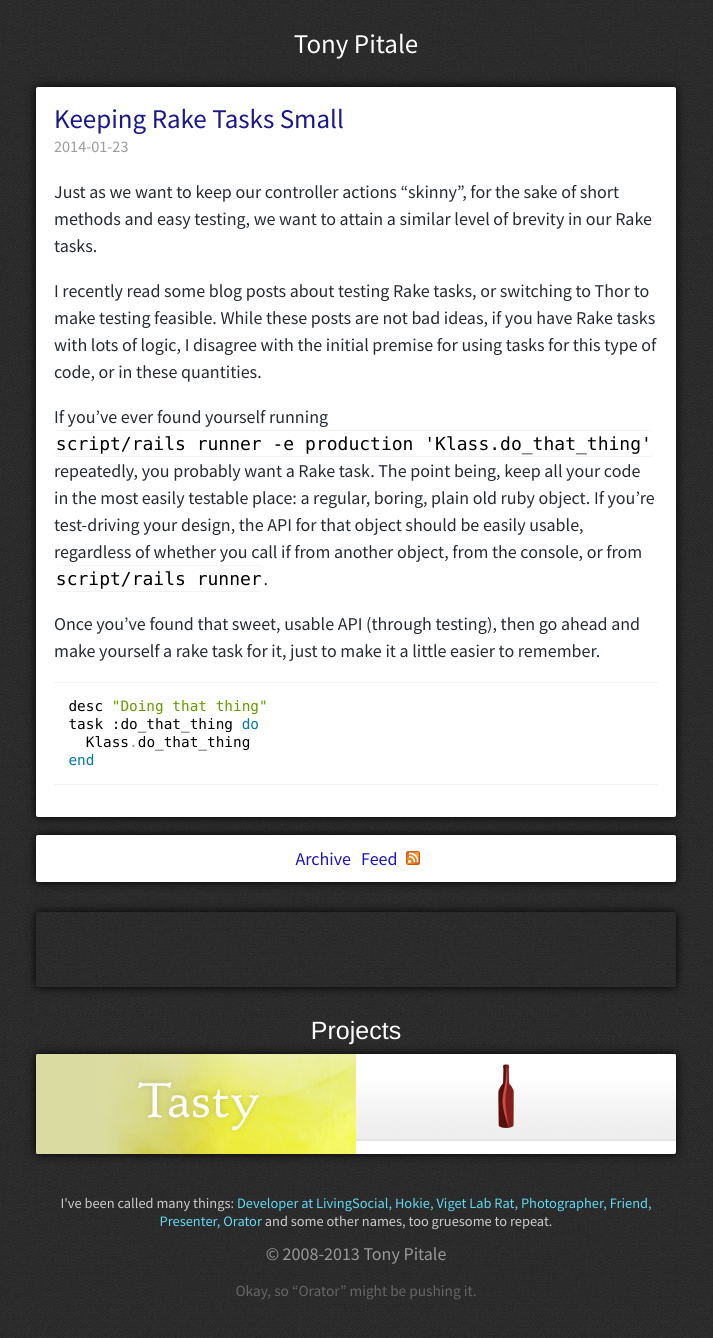
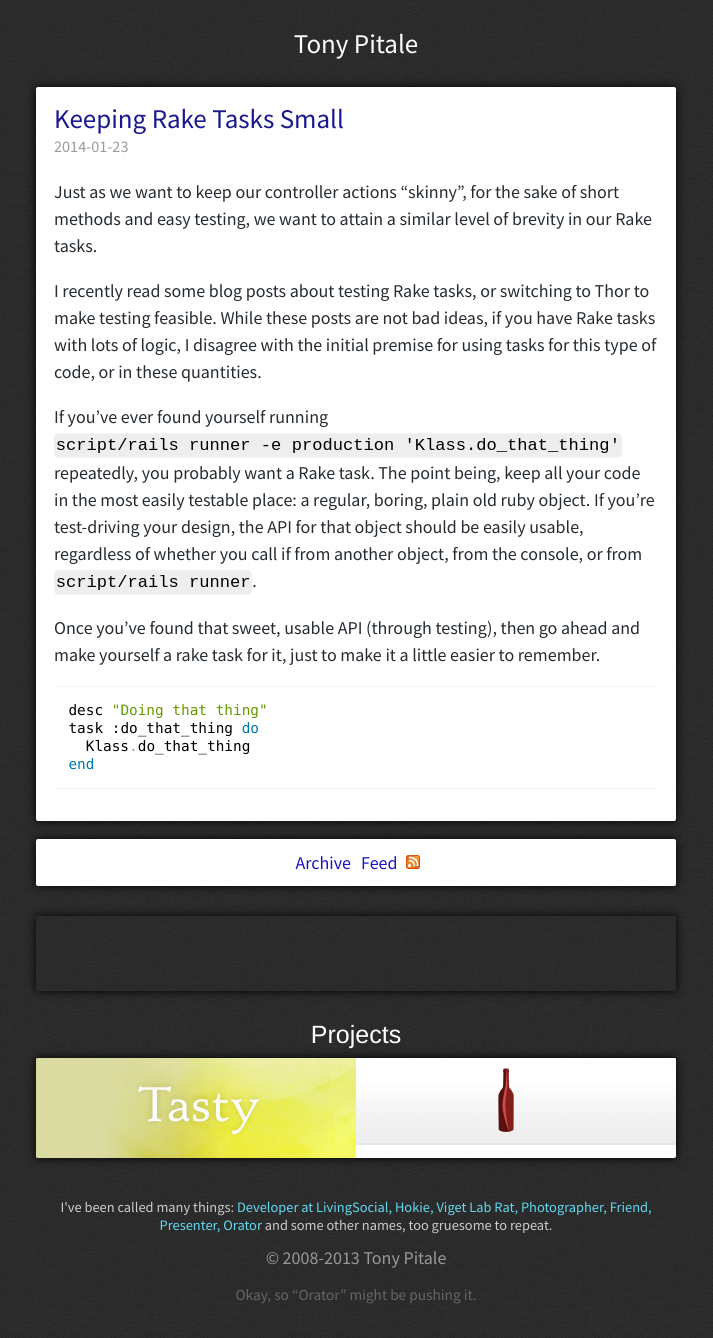
Before and after one commit to tpitale/tpitale.github.io, a Jekyll site: the page built from index.html, in a window 1280 px wide. Shown: the whole page, without its empty margins (284-997 px from the left). Built offline with Jekyll 4.4.1, drawn with Linux system fonts in a browser that asks for light colours.

Commit message:
fix inline code style

```diff
--- a/_sass/screen.scss
+++ b/_sass/screen.scss
@@ -168,9 +168,11 @@ ul.post-links {
     margin: 0 10px;
   }
 
-  span.inline-code {
+  span.inline-code,
+  p code {
+    font-size: 95%;
     font-family: monospace;
-    background-color: #EEE;
+    background-color: #EEEEEE;
   }
 
   ul {
--- a/stylesheets/screen.css
+++ b/stylesheets/screen.css
@@ -245,21 +245,23 @@ ul.post-links li a.feed {
   width: 300px;
   margin: 0 10px;
 }
-/* line 171, ../_sass/screen.scss */
-.post span.inline-code {
+/* line 172, ../_sass/screen.scss */
+.post span.inline-code,
+.post p code {
+  font-size: 95%;
   font-family: monospace;
-  background-color: #EEE;
+  background-color: #EEEEEE;
 }
-/* line 176, ../_sass/screen.scss */
+/* line 178, ../_sass/screen.scss */
 .post ul {
   list-style: square inside none;
   margin: 1em 0;
 }
-/* line 180, ../_sass/screen.scss */
+/* line 182, ../_sass/screen.scss */
 .post ul li {
   line-height: 1.25em;
 }
-/* line 186, ../_sass/screen.scss */
+/* line 188, ../_sass/screen.scss */
 .post pre {
   margin: 1em 0;
   font-size: 80%;
@@ -268,41 +270,41 @@ ul.post-links li a.feed {
 
 /* Posts
 =============================================================================*/
-/* line 196, ../_sass/screen.scss */
+/* line 198, ../_sass/screen.scss */
 ul.posts {
   padding: 10px 0;
   margin: 30px auto;
   background-color: #FFFFFF;
 }
-/* line 201, ../_sass/screen.scss */
+/* line 203, ../_sass/screen.scss */
 ul.posts li {
   padding: 0 12px;
 }
-/* line 204, ../_sass/screen.scss */
+/* line 206, ../_sass/screen.scss */
 ul.posts li a {
   line-height: 1.25em;
 }
 
 /* Photos
 =============================================================================*/
-/* line 213, ../_sass/screen.scss */
+/* line 215, ../_sass/screen.scss */
 .photos {
   height: 75px;
   overflow: hidden;
   margin: 30px auto;
 }
-/* line 218, ../_sass/screen.scss */
+/* line 220, ../_sass/screen.scss */
 .photos .photos-container {
   width: 2250px;
 }
-/* line 222, ../_sass/screen.scss */
+/* line 224, ../_sass/screen.scss */
 .photos .flickr_badge_image {
   float: left;
 }
 
 /* Projects
 =============================================================================*/
-/* line 229, ../_sass/screen.scss */
+/* line 231, ../_sass/screen.scss */
 h2.projects-label {
   color: #FFFFFF;
   font-size: 25px;
@@ -312,19 +314,19 @@ h2.projects-label {
   font-family: "HelveticaNeue-Light", "Helvetica Neue Light", "Helvetica Neue", Helvetica sans-serif;
 }
 
-/* line 238, ../_sass/screen.scss */
+/* line 240, ../_sass/screen.scss */
 .projects {
   overflow: hidden;
   margin: 0 auto 30px auto;
 }
 
-/* line 243, ../_sass/screen.scss */
+/* line 245, ../_sass/screen.scss */
 .projects .projects-container {
   width: 960px;
   height: 100px;
 }
 
-/* line 248, ../_sass/screen.scss */
+/* line 250, ../_sass/screen.scss */
 .projects .projects-container a {
   float: left;
   width: 320px;
@@ -335,7 +337,7 @@ h2.projects-label {
 /*.projects .projects-container a:hover {
   text-decoration: none;
 }*/
-/* line 259, ../_sass/screen.scss */
+/* line 261, ../_sass/screen.scss */
 .projects .projects-container a h3 {
   height: 100%;
   padding: 5px;
@@ -354,7 +356,7 @@ h2.projects-label {
 /*.projects .projects-container a:hover h3 {
   display: block;
 }*/
-/* line 278, ../_sass/screen.scss */
+/* line 280, ../_sass/screen.scss */
 .projects .projects-container a span {
   width: 120px;
   padding: 5px;
@@ -362,17 +364,17 @@ h2.projects-label {
   background-color: #EEEEEE;
 }
 
-/* line 285, ../_sass/screen.scss */
+/* line 287, ../_sass/screen.scss */
 .projects a.tasty {
   background: #d9df9e url("/images/tasty.png") no-repeat -90px -75px;
 }
 
-/* line 289, ../_sass/screen.scss */
+/* line 291, ../_sass/screen.scss */
 .projects a.winepos {
   background: white url("/images/winepos.png") no-repeat 0px top;
 }
 
-/* line 293, ../_sass/screen.scss */
+/* line 295, ../_sass/screen.scss */
 .projects a.dispatch {
   background: white url("/images/dispatch.png") no-repeat 0px top;
 }
```
